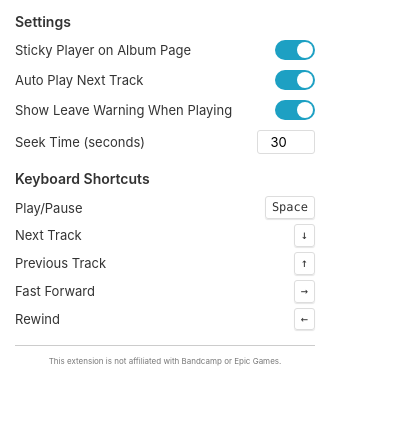
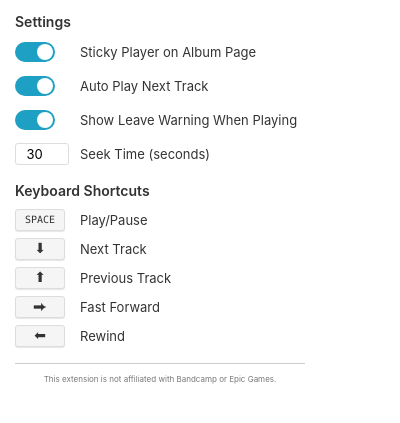
Before and after one commit to rafenden/amp-for-bandcamp, a browser extension: page src/popup/popup.html in a window 400 px wide. Shown: the part 43-466 px from the top of the page. Drawn offline with Linux system fonts and the light colour scheme.

Commit message:
chore: misc updates

```diff
--- a/src/popup/popup.css
+++ b/src/popup/popup.css
@@ -3,7 +3,7 @@
 /* Base styles */
 body {
   font-family: -apple-system, BlinkMacSystemFont, 'Segoe UI', Roboto, Oxygen, Ubuntu, Cantarell, 'Open Sans', 'Helvetica Neue', Arial, sans-serif;
-  width: 300px;
+  width: 290px;
   padding: 15px;
   margin: 0;
   color: #333;
@@ -31,32 +31,62 @@ h1 {
   font-size: 14px;
 }
 
+/* Labels */
+.setting-label {
+  flex-grow: 1;
+  cursor: pointer;
+}
+
+.shortcut-label {
+  user-select: none;
+}
+
+/* Common control column width */
+.control-column {
+  width: 65px;
+  flex-shrink: 0;
+  display: flex;
+  justify-content: flex-start;
+}
+
 /* Shortcuts */
 .shortcut {
   display: flex;
-  justify-content: space-between;
+  align-items: center;
   margin-bottom: 5px;
   font-size: 13px;
-  align-items: center;
+  height: 24px;
 }
 
 .key {
-
   padding: 2px 6px;
   border-radius: 3px;
-  font-family: 'SFMono-Regular', Consolas, 'Liberation Mono', Menlo, Courier, monospace;
-  font-size: 12px;
+  font-family: system-ui;
+  font-size: 14px;
   box-shadow: 0 1px 1px rgba(0,0,0,0.1);
   border: 1px solid #ddd;
+  width: 100%;
+  height: 16px;
+  text-align: center;
+  margin-right: 15px;
+  background: #f5f5f5;
+  line-height: 100%;
+}
+
+.key.key--space {
+  font-family: 'SFMono-Regular', Consolas, 'Liberation Mono', Menlo, Courier, monospace;
+  font-size: 10px;
+  line-height: 150%;
+  text-transform: uppercase;
 }
 
 /* Settings */
 .toggle, .setting {
   display: flex;
   align-items: center;
-  justify-content: space-between;
   margin-bottom: 10px;
   font-size: 13px;
+  height: 24px;
 }
 
 .toggle-switch {
@@ -64,6 +94,7 @@ h1 {
   display: inline-block;
   width: 40px;
   height: 20px;
+  margin-right: 15px;
 }
 
 .toggle-switch input {
@@ -106,13 +137,14 @@ input:checked + .toggle-slider:before {
 
 /* Number input */
 .seek-input {
-  width: 50px;
+  width: 40px;
   text-align: center;
-  padding: 3px;
+  padding: 2px 6px;
   border: 1px solid #ddd;
   border-radius: 3px;
   font-family: inherit;
   font-size: 13px;
+  margin-right: 15px;
 }
 
 /* Footer with disclaimer */
--- a/src/popup/popup.html
+++ b/src/popup/popup.html
@@ -14,53 +14,71 @@
   <div class="section">
     <div class="section-title">Settings</div>
     <div class="toggle">
-      <span>Sticky Player on Album Page</span>
+      <div class="control-column">
         <label class="toggle-switch">
           <input type="checkbox" id="stickyPlayer" checked>
           <span class="toggle-slider"></span>
         </label>
       </div>
+      <label for="stickyPlayer" class="setting-label">Sticky Player on Album Page</label>
+    </div>
     <div class="toggle">
-      <span>Auto Play Next Track</span>
+      <div class="control-column">
         <label class="toggle-switch">
           <input type="checkbox" id="autoPlayNext" checked>
           <span class="toggle-slider"></span>
         </label>
       </div>
+      <label for="autoPlayNext" class="setting-label">Auto Play Next Track</label>
+    </div>
     <div class="toggle">
-      <span>Show Leave Warning When Playing</span>
+      <div class="control-column">
         <label class="toggle-switch">
           <input type="checkbox" id="showLeaveWarning" checked>
           <span class="toggle-slider"></span>
         </label>
       </div>
+      <label for="showLeaveWarning" class="setting-label">Show Leave Warning When Playing</label>
+    </div>
     <div class="setting">
-      <span>Seek Time (seconds)</span>
+      <div class="control-column">
         <input type="number" id="seekSeconds" min="5" max="60" step="5" value="30" class="seek-input">
+      </div>
+      <label for="seekSeconds" class="setting-label">Seek Time (seconds)</label>
     </div>
   </div>
 
   <div class="section">
     <div class="section-title">Keyboard Shortcuts</div>
     <div class="shortcut">
-      <span>Play/Pause</span>
-      <span class="key">Space</span>
+      <div class="control-column">
+        <span class="key key--space">Space</span>
+      </div>
+      <span class="shortcut-label">Play/Pause</span>
     </div>
     <div class="shortcut">
-      <span>Next Track</span>
-      <span class="key">↓</span>
+      <div class="control-column">
+        <span class="key">⬇</span>
+      </div>
+      <span class="shortcut-label">Next Track</span>
     </div>
     <div class="shortcut">
-      <span>Previous Track</span>
-      <span class="key">↑</span>
+      <div class="control-column">
+        <span class="key">⬆</span>
+      </div>
+      <span class="shortcut-label">Previous Track</span>
     </div>
     <div class="shortcut">
-      <span>Fast Forward</span>
-      <span class="key">→</span>
+      <div class="control-column">
+        <span class="key">⮕</span>
+      </div>
+      <span class="shortcut-label">Fast Forward</span>
     </div>
     <div class="shortcut">
-      <span>Rewind</span>
-      <span class="key">←</span>
+      <div class="control-column">
+        <span class="key">⬅</span>
+      </div>
+      <span class="shortcut-label">Rewind</span>
     </div>
   </div>
 
```
Also changed, not shown: src/pages/CollectionPage.js (+13 -5 lines). Lines whose indentation alone changed are shown as unchanged.
